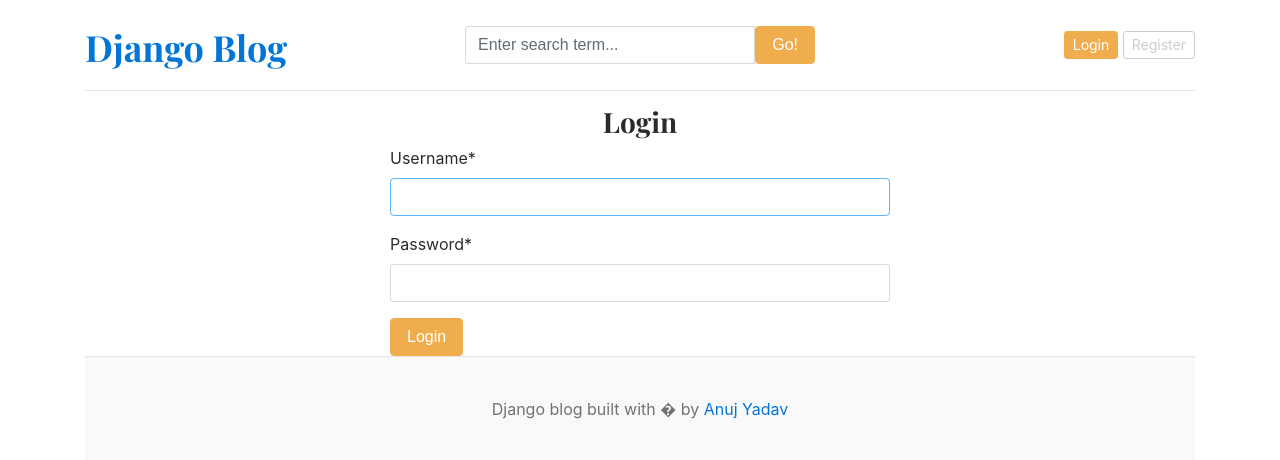
After one commit to anuj206/django-blog, a Django app: page /login/ in a window 1280 px wide. The commit adds this page. Shown: the top 460 px of the page. Run offline with Django 4.2, Linux system fonts and the light colour scheme; data that the repository does not hold is empty; some libraries are stand-ins or nearby versions.

Commit message:
registration and login

```diff
--- a/blog_main/settings.py
+++ b/blog_main/settings.py
@@ -38,6 +38,8 @@ INSTALLED_APPS = [
     'django.contrib.messages',
     'django.contrib.staticfiles',
     'blogs',
+    'crispy_forms',
+    'crispy_bootstrap4',
 ]
 
 MIDDLEWARE = [
@@ -131,3 +133,5 @@ DEFAULT_AUTO_FIELD = 'django.db.models.BigAutoField'
 
 MEDIA_URL = '/media/'
 MEDIA_ROOT = BASE_DIR /'media'
+
+CRISPY_TEMPLATE_PACK = 'bootstrap4'
--- a/blog_main/urls.py
+++ b/blog_main/urls.py
@@ -24,7 +24,10 @@ urlpatterns = [
     path('admin/', admin.site.urls),
     path('', views.home, name='home'),
     path('category/', include('blogs.urls')),
-    path('<slug:slug>/', BlogsView.blogs, name='blogs'),
+    path('blog/<slug:slug>/', BlogsView.blogs, name='blogs'),
     # Search endpoint
     path('blogs/search/', BlogsView.search, name='search'),
+    path('register/', views.register, name='register'),
+    path('login/', views.login, name='login'),
+    path('logout/', views.logout, name='logout')
 ] + static(settings.MEDIA_URL, document_root=settings.MEDIA_ROOT)
--- a/blog_main/views.py
+++ b/blog_main/views.py
@@ -1,6 +1,9 @@
+from django.contrib.auth.forms import AuthenticationForm
 from django.http import HttpResponse
-from django.shortcuts import render
+from django.shortcuts import redirect, render
 from blogs.models import Category, Blog
+from .forms import RegistrationForm
+from django.contrib import auth
 
 def home(request):
 
@@ -13,3 +16,46 @@ def home(request):
         'posts' : posts,
     }
     return render(request, 'home.html', context=context)
+
+
+def register(request):
+    if request.method == 'POST':
+        form = RegistrationForm(request.POST)
+        if form.is_valid():
+            form.save()
+            return redirect('register')
+        else:
+            print(form.errors)
+
+    else:
+        form = RegistrationForm()
+    context = {
+    'form' : form,
+    }
+    return render(request, 'register.html', context=context)
+
+
+def login(request):
+    if request.method == 'POST':
+        form = AuthenticationForm(request, request.POST)
+        if form.is_valid():
+            username = form.cleaned_data['username']
+            password = form.cleaned_data['password']
+
+            user = auth.authenticate(username=username, password=password)
+
+            if user is not None:
+                auth.login(request, user)
+
+            return redirect('home')
+
+
+    form = AuthenticationForm()
+    context = {
+        'form' : form
+    }
+    return render(request, 'login.html', context=context)
+
+def logout(request):
+    auth.logout(request)
+    return redirect('home')
--- a/templates/base.html
+++ b/templates/base.html
@@ -29,8 +29,14 @@
 
           </div>
           <div class="col-4 d-flex justify-content-end align-items-center">
-            <a class="btn btn-sm btn-warning" href="#">Login</a> &nbsp;
-            <a class="btn btn-sm btn-outline-secondary" href="#">Register</a>
+            {% if not user.is_authenticated %}
+            <a class="btn btn-sm btn-warning" href="{% url 'login' %}">Login</a> &nbsp;
+            <a class="btn btn-sm btn-outline-secondary" href="{% url 'register' %}">Register</a>
+            {% else %}
+            <span>You are logged in as {{ user | capfirst }} </span>
+            &emsp;
+            <span> <a href="{% url 'logout' %}">Logout</a></span>
+            {% endif %}
           </div>
         </div>
       </header>
--- /dev/null
+++ b/templates/login.html
@@ -0,0 +1,13 @@
+{% extends 'base.html' %}
+
+
+{% block content %}
+{% load crispy_forms_tags %}
+<h3 class="text-center">Login</h3>
+<form action="{% url 'login' %}" method="POST" style="width: 500px; margin:auto;">
+    {% csrf_token %}
+    {{ form | crispy }}
+    <button type="submit" class="btn btn-warning">Login</button>
+</form>
+
+{% endblock %}
```
Also changed, not shown: blog_main/forms.py (added, +7 -0 lines), templates/register.html (added, +13 -0 lines).
